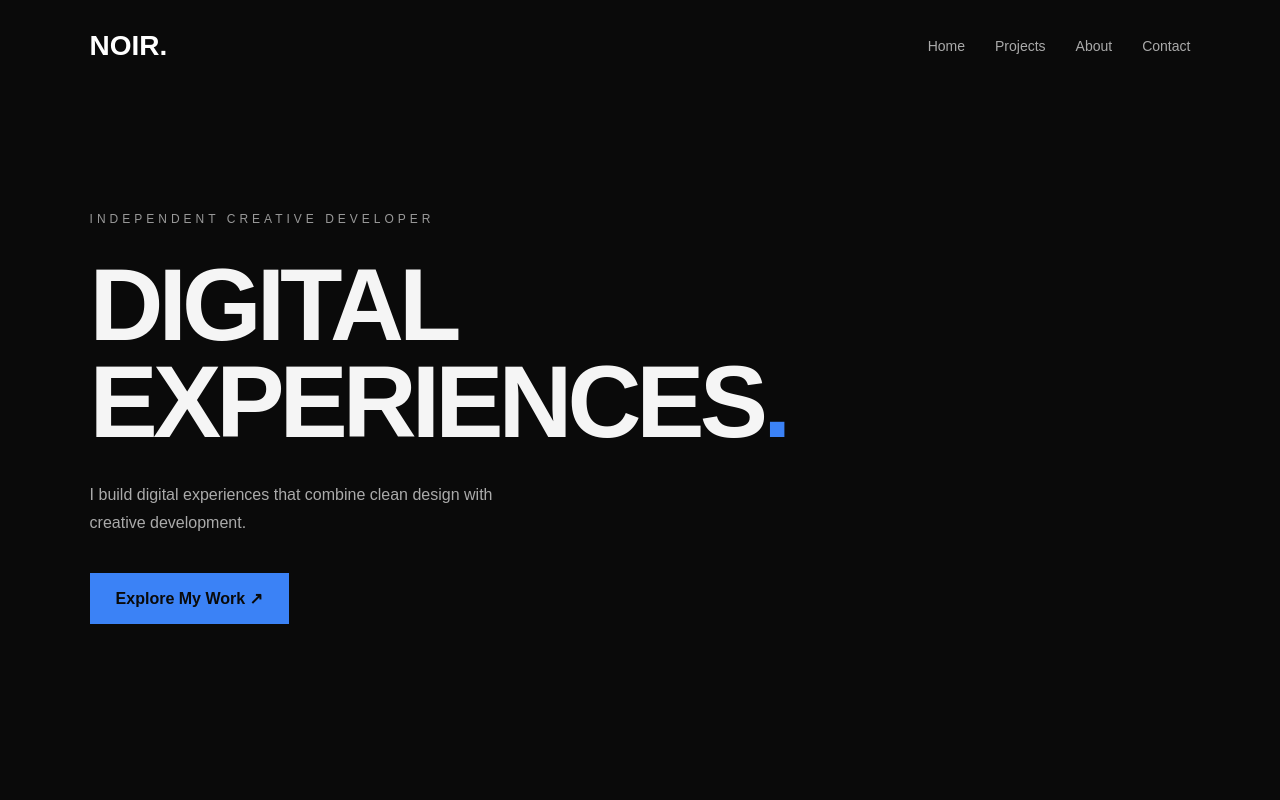
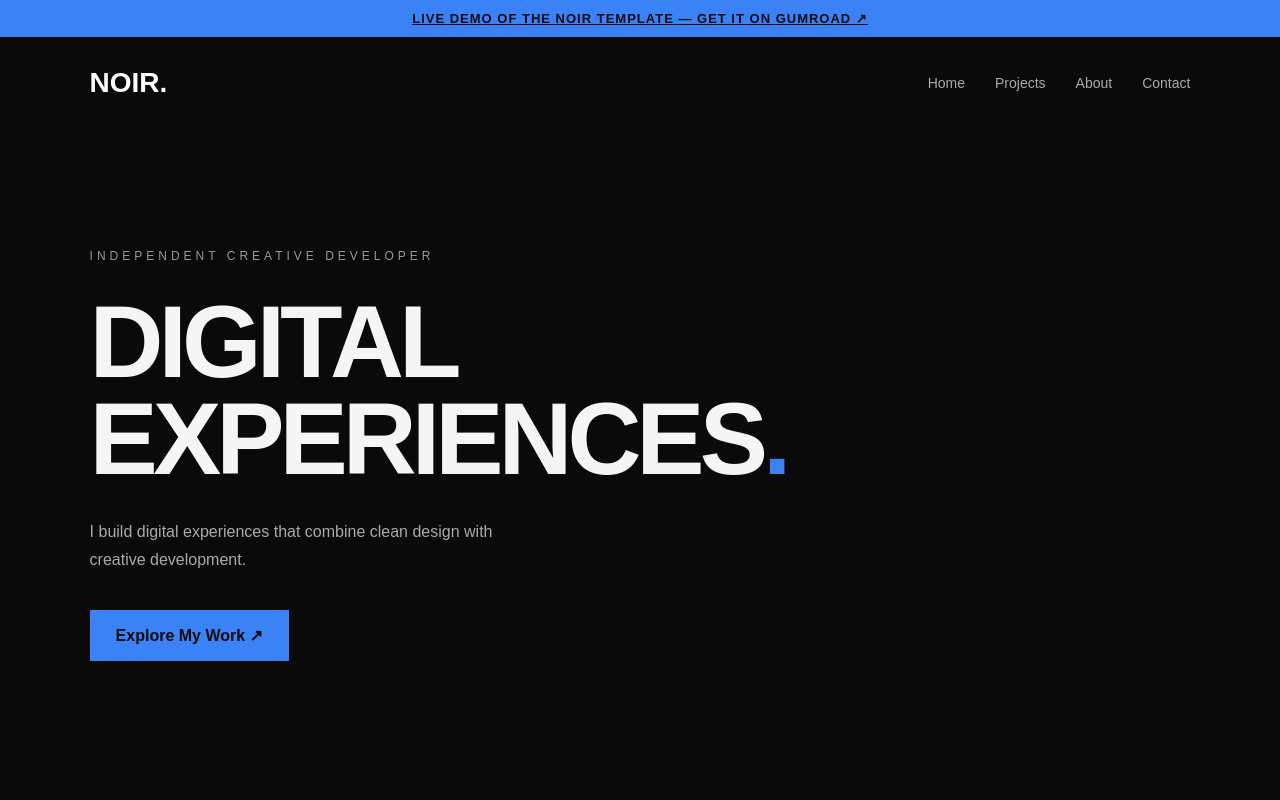
Before and after one commit to ninety9999/ninety9999.github.io, a plain HTML site: page noir-template/index.html in a window 1280 px wide. Shown: the top 800 px of the page. Drawn offline with Linux system fonts and the light colour scheme.

Commit message:
NOIR demo: link to the Gumroad product
Co-Authored-By: Claude Opus 5.5 <noreply@anthropic.com>

```diff
--- a/noir-template/index.html
+++ b/noir-template/index.html
@@ -7,8 +7,13 @@
   <title>NOIR — Creative Developer</title>
   <link rel="stylesheet" href="style.css">
   <script src="script.js" defer></script>
+  <style>
+    .demo-bar { display: block; background: var(--accent); color: #0a0a0a; text-align: center; padding: 11px 5%; font-size: 13px; letter-spacing: 1px; text-decoration: none; font-weight: bold; }
+    .demo-bar:hover { text-decoration: underline; }
+  </style>
 </head>
 <body>
+  <a class="demo-bar" href="https://badrrdev.gumroad.com/l/noir">LIVE DEMO OF THE NOIR TEMPLATE — GET IT ON GUMROAD ↗</a>
 
   <header class="navbar">
     <a href="#" class="logo">NOIR.</a>
```
